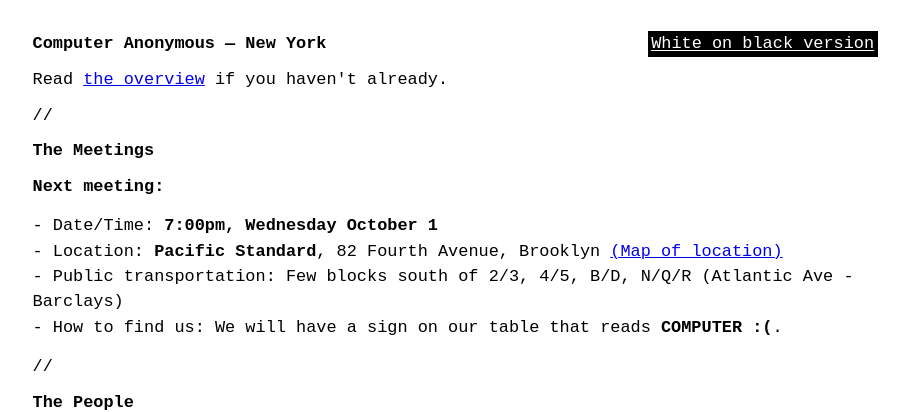
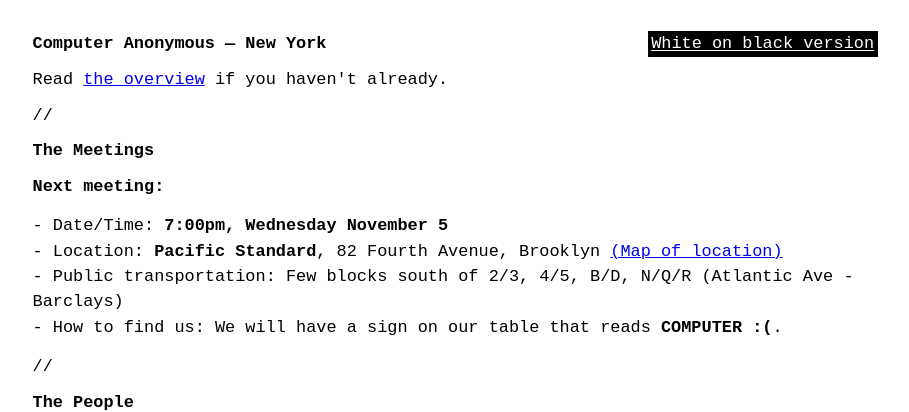
Before and after one commit to computeranonymous/computer, a Jekyll site: the page built from us_newyork.html, in a window 1280 px wide. Shown: the top 412 px of the page, without its empty margins (185-1094 px from the left). Built offline with Jekyll 4.4.1, drawn with Linux system fonts in a browser that asks for light colours.

Commit message:
Added 11/5 meeting

```diff
--- a/us_newyork.html
+++ b/us_newyork.html
@@ -13,7 +13,7 @@ title: Computer Anonymous - New York
 <h3>Next meeting:</h3>
 
 <ul>
-<li>Date/Time: <b>7:00pm, Wednesday October 1</b></li>
+<li>Date/Time: <b>7:00pm, Wednesday November 5</b></li>
 <li>Location: <b>Pacific Standard</b>, 82 Fourth Avenue, Brooklyn <a href="https://www.google.com/maps/place/Pacific+Standard/@40.6820504,-73.9800678,17z/data=!3m1!4b1!4m2!3m1!1s0x89c25bacf681fb9f:0xdcabc47d468f90b5">(Map of location)</a></li>
 <li>Public transportation: Few blocks south of 2/3, 4/5, B/D, N/Q/R (Atlantic Ave - Barclays)</li>
 <li>How to find us: We will have a sign on our table that reads <strong>COMPUTER :(</strong>.</li>
```
